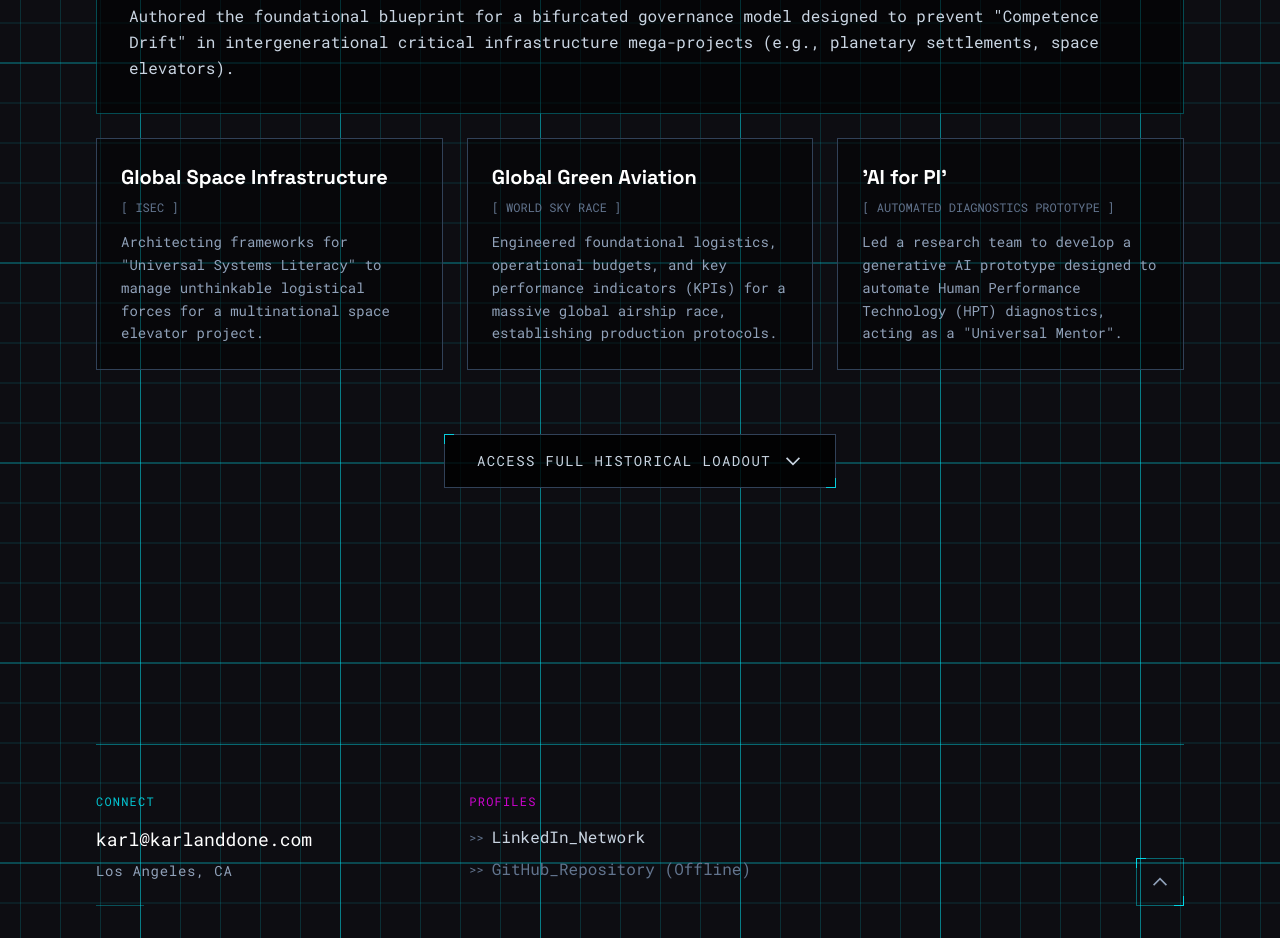
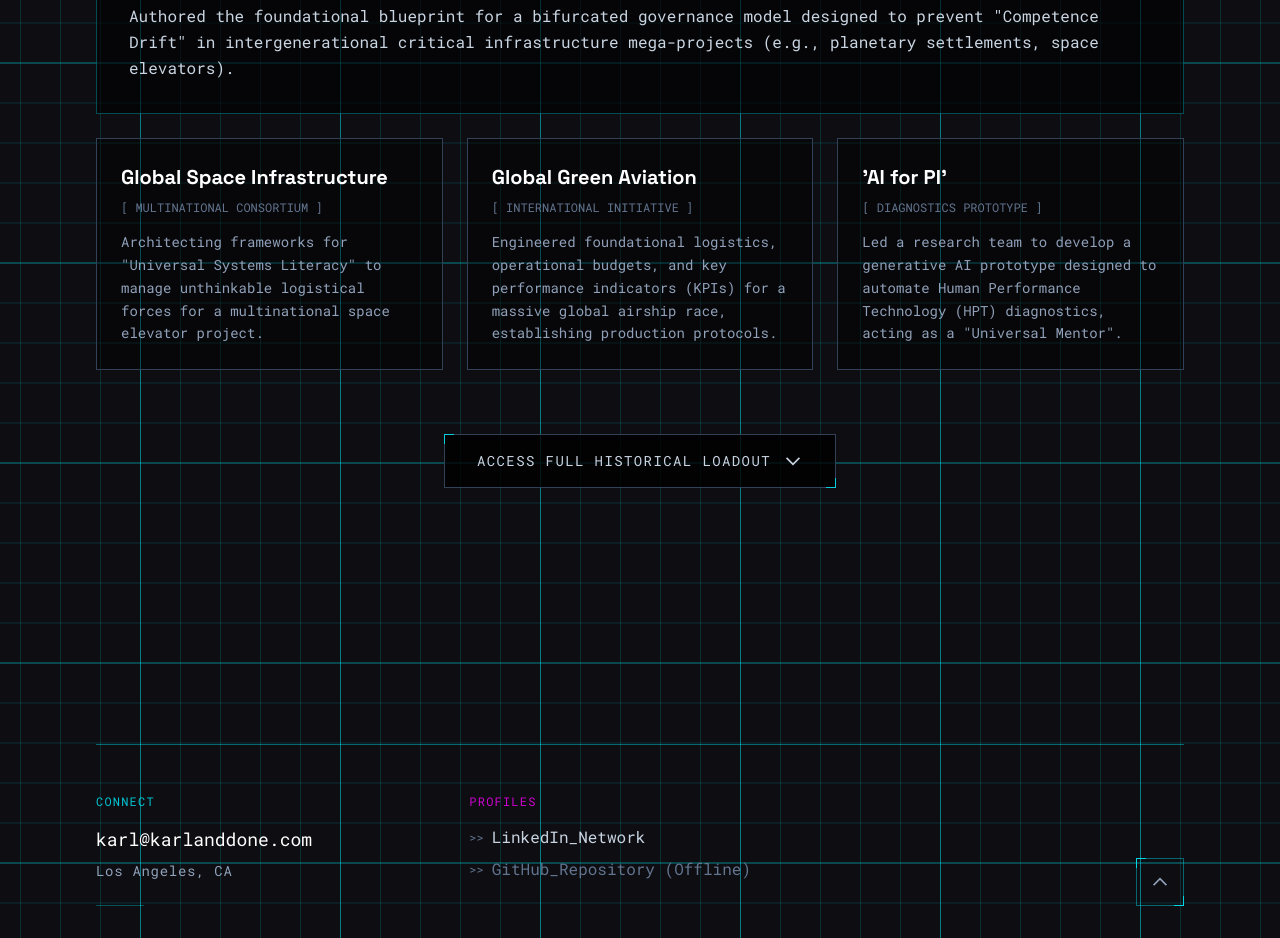
Before and after one commit to karlanddone/kd-personal-website, a website built with Vite: page index.html in a window 1280 px wide. Shown: the part 3184-4122 px from the top of the page. Built offline with nearby package versions, Linux system fonts and the light colour scheme.

Commit message:
Anonymize Archive Tier 1 and fix grid vertical spacing

```diff
--- a/index.html
+++ b/index.html
@@ -349,10 +349,12 @@
 
             <!-- Item 2 -->
             <div
-              class="border border-slate-700 bg-black/40 p-6 hover:bg-black hover:border-neon-pink transition-colors duration-300 group fade-in-section trans-delay-200">
-              <h3 class="text-xl font-heading font-bold text-white mb-2 group-hover:text-neon-pink transition-colors">
+              class="border border-slate-700 bg-black/40 p-6 flex flex-col h-full hover:bg-black hover:border-neon-pink transition-colors duration-300 group fade-in-section trans-delay-200">
+              <h3
+                class="text-xl font-heading font-bold text-white mb-2 group-hover:text-neon-pink transition-colors mt-auto">
                 Global Space Infrastructure</h3>
-              <span class="text-slate-500 font-mono text-[10px] md:text-xs block mb-4 uppercase">[ ISEC ]</span>
+              <span class="text-slate-500 font-mono text-[10px] md:text-xs block mb-4 uppercase">[ MULTINATIONAL
+                CONSORTIUM ]</span>
               <p class="text-sm text-slate-400 font-mono leading-relaxed group-hover:text-slate-300 transition-colors">
                 Architecting frameworks for "Universal Systems Literacy" to manage unthinkable logistical forces for a
                 multinational space elevator project.
@@ -361,11 +363,12 @@
 
             <!-- Item 3 -->
             <div
-              class="border border-slate-700 bg-black/40 p-6 hover:bg-black hover:border-neon-orange transition-colors duration-300 group fade-in-section trans-delay-300">
-              <h3 class="text-xl font-heading font-bold text-white mb-2 group-hover:text-neon-orange transition-colors">
+              class="border border-slate-700 bg-black/40 p-6 flex flex-col h-full hover:bg-black hover:border-neon-orange transition-colors duration-300 group fade-in-section trans-delay-300">
+              <h3
+                class="text-xl font-heading font-bold text-white mb-2 group-hover:text-neon-orange transition-colors mt-auto">
                 Global Green Aviation</h3>
-              <span class="text-slate-500 font-mono text-[10px] md:text-xs block mb-4 uppercase">[ World Sky Race
-                ]</span>
+              <span class="text-slate-500 font-mono text-[10px] md:text-xs block mb-4 uppercase">[ INTERNATIONAL
+                INITIATIVE ]</span>
               <p class="text-sm text-slate-400 font-mono leading-relaxed group-hover:text-slate-300 transition-colors">
                 Engineered foundational logistics, operational budgets, and key performance indicators (KPIs) for a
                 massive global airship race, establishing production protocols.
@@ -374,11 +377,12 @@
 
             <!-- Item 4 -->
             <div
-              class="border border-slate-700 bg-black/40 p-6 hover:bg-black hover:border-neon-cyan transition-colors duration-300 group fade-in-section trans-delay-400">
-              <h3 class="text-xl font-heading font-bold text-white mb-2 group-hover:text-neon-cyan transition-colors">
+              class="border border-slate-700 bg-black/40 p-6 flex flex-col h-full hover:bg-black hover:border-neon-cyan transition-colors duration-300 group fade-in-section trans-delay-400">
+              <h3
+                class="text-xl font-heading font-bold text-white mb-2 group-hover:text-neon-cyan transition-colors mt-auto">
                 'AI for PI'</h3>
-              <span class="text-slate-500 font-mono text-[10px] md:text-xs block mb-4 uppercase">[ Automated
-                Diagnostics Prototype ]</span>
+              <span class="text-slate-500 font-mono text-[10px] md:text-xs block mb-4 uppercase">[ DIAGNOSTICS PROTOTYPE
+                ]</span>
               <p class="text-sm text-slate-400 font-mono leading-relaxed group-hover:text-slate-300 transition-colors">
                 Led a research team to develop a generative AI prototype designed to automate Human Performance
                 Technology (HPT) diagnostics, acting as a "Universal Mentor".
```
